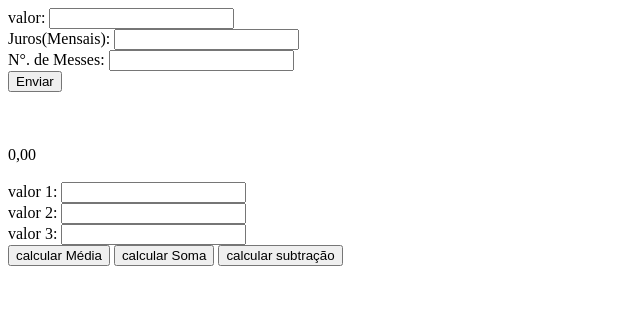
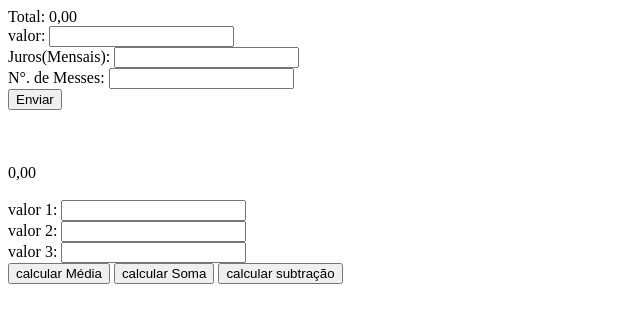
Before and after one commit to braguinnha/primeiroc_3t, a plain HTML site: page index.html in a window 1280 px wide. Shown: the whole page, without its empty margins (0-640 px from the left). Drawn offline with Linux system fonts and the light colour scheme.

Commit message:
Update index.html

```diff
--- a/index.html
+++ b/index.html
@@ -9,10 +9,15 @@
 
 </head>
 <body>
+    <div class="calc">
+
+    <span id="TotalGeral">Total: 0,00</span><br>
+
    valor: <input id="valor" type="text"><br>
    Juros(Mensais): <input id="juros" type="text"><br>
    N°. de Messes: <input id="messes" type="text"><br>
    <button onclick="mat()">Enviar</button>
+
 
    <br><br><br><br>
    <span id="resultado">0,00</span><br><br>
```
